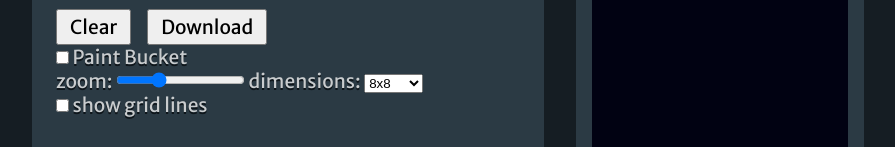
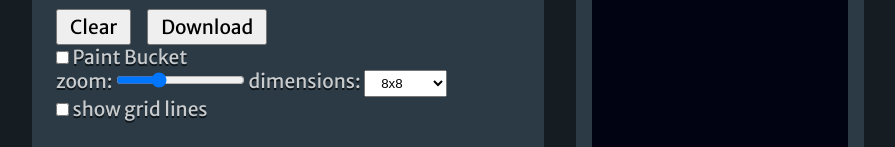
Before and after one commit to vvye/pixel-editor, a Vue app: page / in a window 1280 px wide. Shown: the part 127-274 px from the top of the page, without its empty margins (0-895 px from the left). Built offline with nearby package versions, Linux system fonts and the light colour scheme.

Commit message:
Move button styles

```diff
--- a/src/App.vue
+++ b/src/App.vue
@@ -129,6 +129,12 @@ body, button {
     font-size: 1.2rem;
 }
 
+button, select {
+    cursor: pointer;
+    padding: 0.25rem 0.75rem;
+    margin-right: 1rem;
+}
+
 </style>
 
 <style scoped>
--- a/src/components/Toolbar.vue
+++ b/src/components/Toolbar.vue
@@ -71,9 +71,4 @@ export default {
     margin-bottom: 2rem;
 }
 
-button {
-    padding: 0.25rem 0.75rem;
-    margin-right: 1rem;
-}
-
 </style>
```
